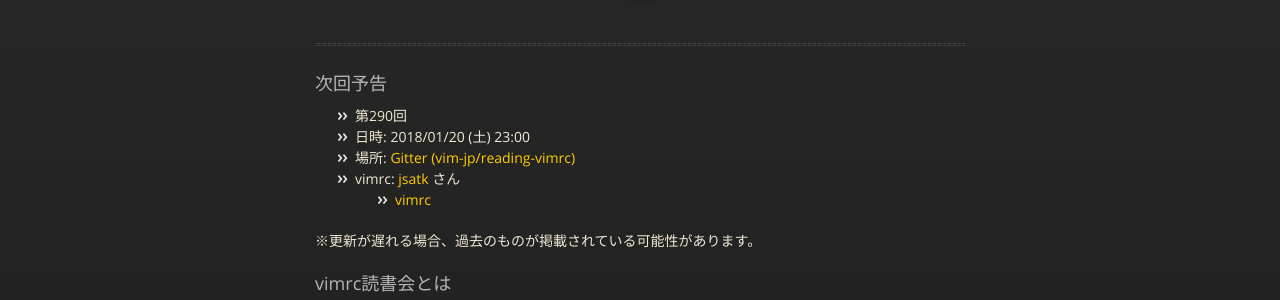
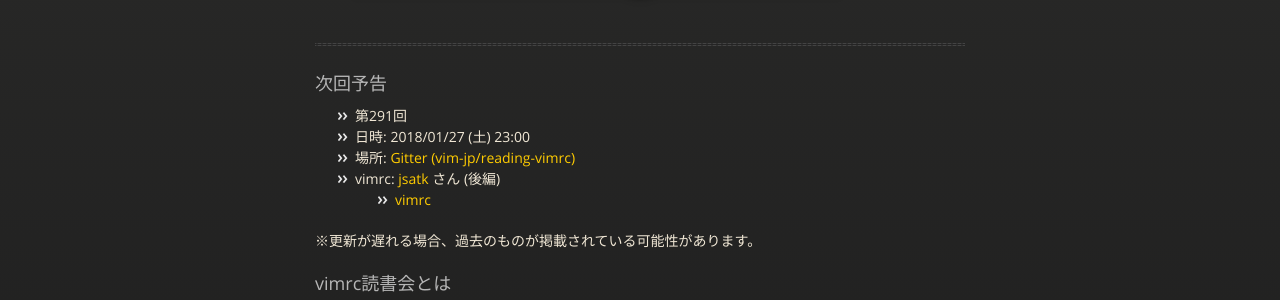
Before and after one commit to vim-jp/reading-vimrc, a Jekyll site: the page built from index.md, in a window 1280 px wide and 900 px high. Shown: the part 211-511 px from the top of the window. Built offline with Jekyll 4.4.1, drawn with Linux system fonts in a browser that asks for light colours; nearby versions of some CDN libraries.

Commit message:
Update the next information: #291 jsatk

```diff
--- a/_data/next.yml
+++ b/_data/next.yml
@@ -1,11 +1,12 @@
-- id: 290
-  date: '2018-01-20 23:00'
+- id: 291
+  date: '2018-01-27 23:00'
   author:
     name: jsatk
     url: 'https://github.com/jsatk'
   vimrcs:
-    - url: 'https://github.com/jsatk/dotfiles/blob/master/vimrc'
+    - url: >-
+        https://github.com/jsatk/dotfiles/blob/9c74e9176745c51f45e7a0fe992cb441461b65ba/vimrc
       name: vimrc
-      hash: null
-  part: null
+      hash: 9c74e9176745c51f45e7a0fe992cb441461b65ba
+  part: 後編
   other: null
```
